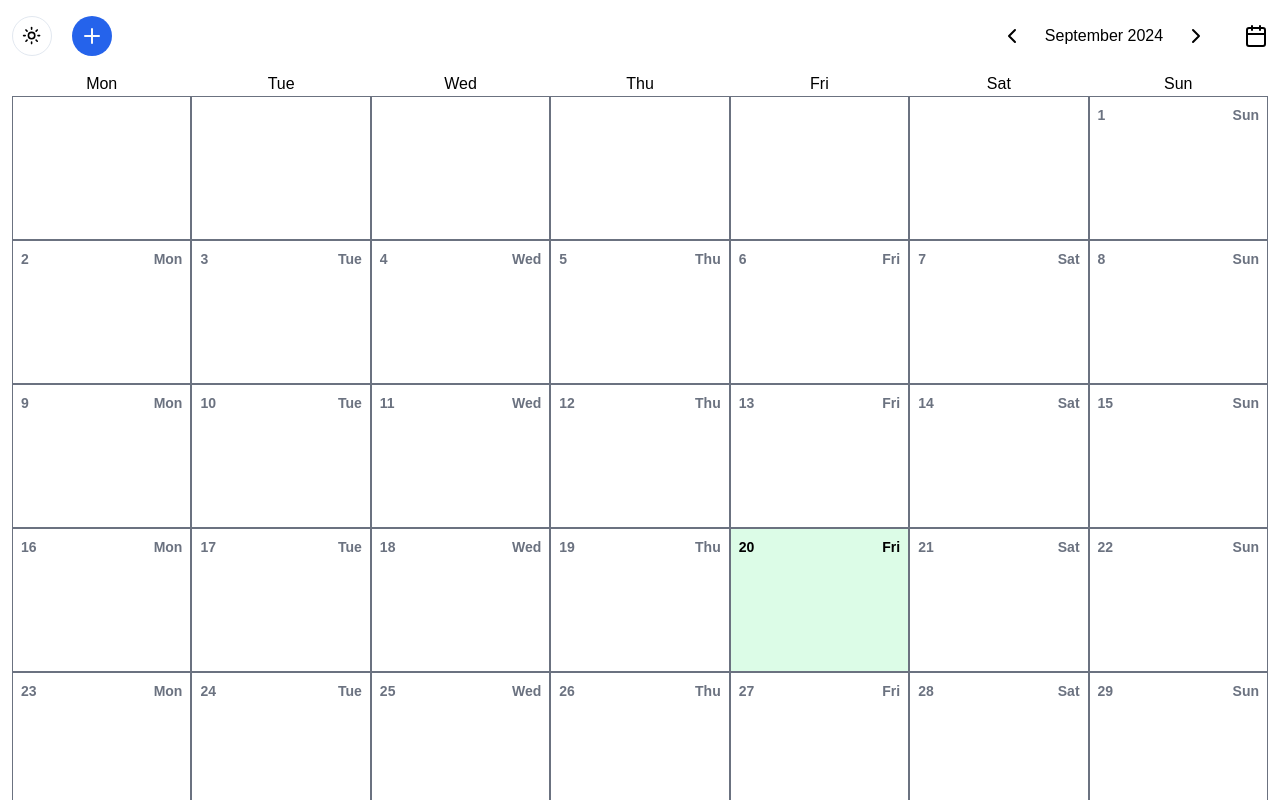
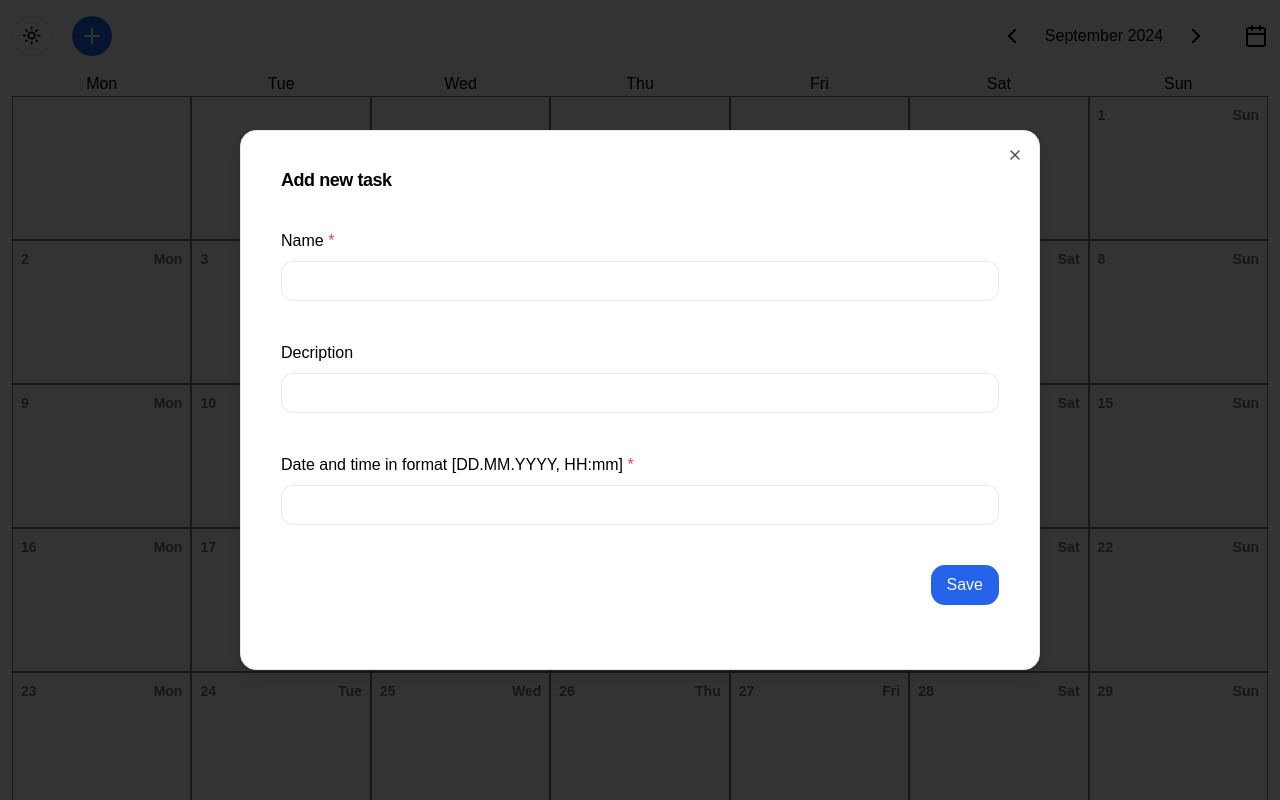
Before and after one commit to zachary-o/next-calendar, a Next.js app: page / in a window 1280 px wide. Both pictures are taken after a click on the button 92 px from the left and 36 px from the top of the page. Shown: the top 800 px of the page. Built offline with nearby package versions, Linux system fonts and the light colour scheme.

Commit message:
modal ui + logic

```diff
--- a/components/shared/calendar-container.tsx
+++ b/components/shared/calendar-container.tsx
@@ -1,41 +1,68 @@
-"use client";
+"use client"
 
-import { monthNames } from "@/constants/monthsNames";
-import { daysOfWeek } from "@/constants/weekdaysNames";
-import { Plus } from "lucide-react";
-import React, { useState } from "react";
-import { Button } from "../ui/button";
-import { ModeToggle } from "../ui/mode-toggle";
-import { Arrow } from "./arrow";
-import { CalendarPopover } from "./calendar-popover";
-import { DayCell } from "./day-cell";
+import { monthNames } from "@/constants/monthsNames"
+import { daysOfWeek } from "@/constants/weekdaysNames"
+import { Plus } from "lucide-react"
+import React, { useEffect, useState } from "react"
+import { Button } from "../ui/button"
+import { ModeToggle } from "../ui/mode-toggle"
+import { Arrow } from "./arrow"
+import { CalendarPopover } from "./calendar-popover"
+import { DayCell } from "./day-cell"
+import { TaskModal } from "./task-modal"
+import { useRouter, useSearchParams } from "next/navigation"
 
 interface Props {
-  className?: string;
+  className?: string
 }
 
 export const CalendarContainer: React.FC<Props> = () => {
-  const currentDate = new Date();
+  const router = useRouter()
+  const searchParams = useSearchParams()
+  const currentDate = new Date()
+  const [showModal, setShowModal] = useState(false)
   const [currentMonth, setCurrentMonth] = useState<number>(
     currentDate.getMonth()
-  );
+  )
   const [currentYear, setCurrentYear] = useState<number>(
     currentDate.getFullYear()
-  );
+  )
 
-  const daysInMonth = new Date(currentYear, currentMonth + 1, 0).getDate();
-  const firstDayOfMonth = (new Date(currentYear, currentMonth, 1).getDay() + 6) % 7;
+  // console.log(currentMonth, currentYear, new Date().getDay, new Date().getDate())
+
+  const daysInMonth = new Date(currentYear, currentMonth + 1, 0).getDate()
+  const firstDayOfMonth =
+    (new Date(currentYear, currentMonth, 1).getDay() + 6) % 7
 
   const prevMonth = () => {
-    setCurrentMonth((prevMonth) => (prevMonth === 0 ? 11 : prevMonth - 1));
-    setCurrentYear((prevYear) =>
-      currentMonth === 0 ? prevYear - 1 : prevYear
-    );
-  };
+    setCurrentMonth((prevMonth) => (prevMonth === 0 ? 11 : prevMonth - 1))
+    setCurrentYear((prevYear) => (currentMonth === 0 ? prevYear - 1 : prevYear))
+  }
   const nextMonth = () => {
-    setCurrentMonth((prevMonth) => (prevMonth === 11 ? 0 : prevMonth + 1));
-    setCurrentYear((prevYear) => (prevYear === 11 ? prevYear + 1 : prevYear));
-  };
+    setCurrentMonth((prevMonth) => (prevMonth === 11 ? 0 : prevMonth + 1))
+    setCurrentYear((prevYear) => (currentMonth === 11 ? prevYear + 1 : prevYear))
+  }
+
+  const selectedYear = searchParams.get("year")
+  const selectedMonth = searchParams.get("month")
+  const selectedDay = searchParams.get("day")
+
+  useEffect(() => {
+    if (selectedYear && selectedMonth && selectedDay) {
+      setShowModal(true)
+    } else {
+      setShowModal(false)
+    }
+  }, [selectedYear, selectedMonth, selectedDay])
+
+  const handleOpenModal = () => {
+    setShowModal(true)
+  }
+
+  const handleCloseModal = () => {
+    setShowModal(false)
+    router.push("/")
+  }
 
   return (
     <>
@@ -43,7 +70,7 @@ export const CalendarContainer: React.FC<Props> = () => {
         {/* LEFT SIDE */}
         <div className="flex items-center gap-5">
           <ModeToggle />
-          <Button size="icon">
+          <Button size="icon" onClick={handleOpenModal}>
             <Plus />
           </Button>
         </div>
@@ -74,12 +101,17 @@ export const CalendarContainer: React.FC<Props> = () => {
       </div>
       <div className="grid grid-cols-7">
         {[...Array(firstDayOfMonth).keys()].map((_, index) => (
-          <DayCell key={index} />
+          <DayCell
+            className="pointer-events-none"
+            key={index}
+            currentMonth={currentMonth}
+          />
         ))}
         {[...Array(daysInMonth).keys()].map((day) => {
-          const dayOfWeek = daysOfWeek[(day + firstDayOfMonth) % 7];
+          const dayOfWeek = daysOfWeek[(day + firstDayOfMonth) % 7]
           return (
             <DayCell
+              className="cursor-pointer"
               key={day + 1}
               day={day + 1}
               dayOfWeek={dayOfWeek}
@@ -87,9 +119,12 @@ export const CalendarContainer: React.FC<Props> = () => {
               currentMonth={currentMonth}
               currentYear={currentYear}
             />
-          );
+          )
         })}
       </div>
+      {showModal && (
+        <TaskModal id={`${selectedYear}-${selectedMonth}-${selectedDay}`} onClose={handleCloseModal}/>
+      )}
     </>
-  );
-};
+  )
+}
--- /dev/null
+++ b/components/shared/clear-button.tsx
@@ -0,0 +1,22 @@
+import { cn } from "@/lib/utils"
+import { X } from "lucide-react"
+import React from "react"
+
+interface Props {
+  onClick?: VoidFunction
+  className?: string
+}
+
+export const ClearButton: React.FC<Props> = ({ onClick, className }) => {
+  return (
+    <button
+      className={cn(
+        "absolute right-4 top-1/2 -translate-y-1/2 opacity-30 hover:opacity-100 cursor-pointer",
+        className
+      )}
+      onClick={onClick}
+    >
+      <X className="w-5 h-5" />
+    </button>
+  )
+}
--- a/components/shared/day-cell.tsx
+++ b/components/shared/day-cell.tsx
@@ -1,15 +1,16 @@
-"use client";
+"use client"
 
-import { cn } from "@/lib/utils";
-import React from "react";
+import { cn } from "@/lib/utils"
+import { useRouter } from "next/navigation"
+import React from "react"
 
 interface Props {
-  day?: number;
-  currentDate?: Date;
-  currentMonth?: number;
-  currentYear?: number;
-  dayOfWeek?: string;
-  className?: string;
+  day?: number
+  currentDate?: Date
+  currentMonth: number
+  currentYear?: number
+  dayOfWeek?: string
+  className?: string
 }
 
 export const DayCell: React.FC<Props> = ({
@@ -18,24 +19,30 @@ export const DayCell: React.FC<Props> = ({
   currentMonth,
   currentYear,
   dayOfWeek,
+  className,
 }) => {
+  const router = useRouter()
 
   const isToday =
     currentDate &&
     day! === currentDate.getDate() &&
     currentMonth === currentDate.getMonth() &&
-    currentYear === currentDate.getFullYear();
+    currentYear === currentDate.getFullYear()
 
-
+  const handleDayCellClick = () => {
+    router.push(`?year=${currentYear}&month=${currentMonth + 1}&day=${day}`)
+  }
 
   return (
     <div
       className={cn(
-        "h-36 flex flex-col border border-gray-500 cursor-pointer hover:bg-blue-50",
+        "h-36 flex flex-col border border-gray-500 hover:bg-blue-50",
         {
           "bg-green-100": isToday,
-        }
+        },
+        className
       )}
+      onClick={handleDayCellClick}
     >
       <div className="w-full p-2 flex flex-row items-center justify-between">
         <span
@@ -56,5 +63,5 @@ export const DayCell: React.FC<Props> = ({
         </span>
       </div>
     </div>
-  );
-};
+  )
+}
--- /dev/null
+++ b/components/shared/error-text.tsx
@@ -0,0 +1,11 @@
+import { cn } from "@/lib/utils"
+import React from "react"
+
+interface Props {
+  text: string
+  className?: string
+}
+
+export const ErrorText: React.FC<Props> = ({ text, className }) => {
+  return <p className={cn("text-red-500 text-sm", className)}>{text}</p>
+}
--- /dev/null
+++ b/components/shared/form-input.tsx
@@ -0,0 +1,50 @@
+import React from "react"
+import { useFormContext } from "react-hook-form"
+import { RequiredSymbol } from "./required-symbol"
+import { Input } from "../ui/input"
+import { ClearButton } from "./clear-button"
+import { ErrorText } from "./error-text"
+
+interface Props {
+  name: string
+  label: string
+  required?: boolean
+  className?: string
+}
+
+export const FormInput: React.FC<Props> = ({
+  name,
+  label,
+  required,
+  className,
+  ...props
+}) => {
+  const {
+    register,
+    formState: { errors },
+    watch,
+    setValue,
+  } = useFormContext()
+
+  const value = watch(name)
+  const errorText = errors?.[name]?.message as string
+
+  const onClickClearInput = () => {
+    setValue(name, "", { shouldValidate: true })
+  }
+
+  return (
+    <div className={className}>
+      {label && (
+        <p className="font-medium mb-2">
+          {label} {required && <RequiredSymbol />}
+        </p>
+      )}
+      <div className="relative">
+        <Input className="h-10 text-md rounded-sm" {...props} {...register(name)} />
+        {value && <ClearButton onClick={onClickClearInput} />}
+      </div>
+      {errorText && <ErrorText className="mt-2" text={errorText} />}
+    </div>
+  )
+}
--- a/components/shared/month-cell.tsx
+++ b/components/shared/month-cell.tsx
@@ -1,12 +1,12 @@
-import { cn } from "@/lib/utils";
-import React from "react";
+import { cn } from "@/lib/utils"
+import React from "react"
 
 interface Props {
-  month: string;
-  selectedMonth: number;
-  index: number;
-  onClick: () => void;
-  className?: string;
+  month: string
+  selectedMonth: number
+  index: number
+  onClick: () => void
+  className?: string
 }
 
 export const MonthCell: React.FC<Props> = ({
@@ -18,12 +18,12 @@ export const MonthCell: React.FC<Props> = ({
   return (
     <div
       className={cn(
-        "w-full px-2 py-1 text-center cursor-pointer text-sm hover:bg-blue-300",
+        "w-full px-2 py-1 text-center cursor-pointer text-sm rounded-sm hover:bg-blue-300",
         { "bg-red-300": selectedMonth === index }
       )}
       onClick={onClick}
     >
       {month}
     </div>
-  );
-};
+  )
+}
--- /dev/null
+++ b/components/shared/required-symbol.tsx
@@ -0,0 +1,5 @@
+import React from "react"
+
+export const RequiredSymbol: React.FC = () => {
+  return <span className="text-red-500">*</span>
+}
--- a/components/shared/task-modal.tsx
+++ b/components/shared/task-modal.tsx
@@ -1,23 +1,69 @@
-"use client";
+"use client"
 
-import { cn } from "@/lib/utils";
-import { Dialog, DialogContent } from "../ui/dialog";
-import { useRouter } from "next/navigation";
+import { cn } from "@/lib/utils"
+import { newTaskSchema } from "@/schemas/new-task-schema"
+import { zodResolver } from "@hookform/resolvers/zod"
+import { FormProvider, useForm } from "react-hook-form"
+import { Button } from "../ui/button"
+import { Dialog, DialogContent, DialogTitle } from "../ui/dialog"
+import { FormInput } from "./form-input"
 
 interface Props {
-  id: string;
+  id: string
+  onClose: () => void
 }
 
-export const TaskModal: React.FC<Props> = ({ id }) => {
-  const router = useRouter();
+export const TaskModal: React.FC<Props> = ({ id, onClose }) => {
+  const chosenDate = id
+    .split("-")
+    .reverse()
+    .map((part, index) => {
+      if (index === 0 && Number(part) < 10) {
+        return `0${part}`;
+      } else if (index === 1 && part.length < 2) {
+        return `0${part}`;
+      }
+      return part
+    })
+    .join(".");
+
+  const form = useForm({
+    resolver: zodResolver(newTaskSchema),
+    defaultValues: {
+      name: "",
+      description: "",
+      taskDate: id && id !== "null-null-null" ? chosenDate : ""
+    },
+  })
+
+  const onSubmit = () => {}
 
   return (
-    <Dialog open={Boolean(id)} onOpenChange={() => router.back()}>
+    <Dialog open={Boolean(id)} onOpenChange={onClose}>
       <DialogContent
         className={cn(
-          "p-0 w-[1060px] max-w-[1060px] min-h-[540px] bg-white overflow-hidden"
+          "p-10 w-[800px] max-w-[800px] min-h-[540px] overflow-hidden",
+          "bg-white dark:bg-gray-600"
         )}
-      ></DialogContent>
+      >
+        <DialogTitle className="text-black">Add new task</DialogTitle>
+        <FormProvider {...form}>
+          <form onSubmit={form.handleSubmit(onSubmit)}>
+            <FormInput className="mb-10" name="name" label="Name" required />
+            <FormInput className="mb-10" name="description" label="Decription" />
+            <FormInput name="taskDate" label="Date and time in format [DD.MM.YYYY, HH:mm]" required/>
+            <div className="flex flex-col">
+              <Button
+                className="text-base mt-10 self-end"
+                type="submit"
+                disabled={form.formState.isSubmitting}
+              >
+                Save
+              </Button>
+            </div>
+          </form>
+        </FormProvider>
+      </DialogContent>
     </Dialog>
-  );
-};
+  )
+}
--- /dev/null
+++ b/schemas/new-task-schema.ts
@@ -0,0 +1,33 @@
+import {z } from "zod"
+
+export const newTaskSchema = z.object({
+    name: z.string().min(4, {message: "Enter task name"}),
+    description: z.string().min(4, {message: "Description must be at least 10 characters"}),
+    taskDate: z
+    .string()
+    .regex(
+      /^\d{2}\.\d{2}\.\d{4}, \d{2}:\d{2}$/,
+      { message: "Invalid date format. Use DD.MM.YYYY, HH:mm" }
+    )
+    .refine((val) => {
+      const [datePart, timePart] = val.split(', ');
+
+      // Validate the date part
+      const [day, month, year] = datePart.split('.').map(Number);
+      const date = new Date(year, month - 1, day);
+      const isValidDate =
+        date.getFullYear() === year &&
+        date.getMonth() === month - 1 &&
+        date.getDate() === day;
+
+      // Validate the time part
+      const [hours, minutes] = timePart.split(':').map(Number);
+      const isValidTime =
+        hours >= 0 && hours <= 23 &&
+        minutes >= 0 && minutes <= 59;
+
+      return isValidDate && isValidTime;
+    }, { message: "Invalid date or time" })
+});
+
+export type TFormNewTaskValues = z.infer<typeof newTaskSchema>
```
Also changed, not shown: components/shared/index.ts (+10 -7 lines), store/days.ts (deleted, +0 -85 lines).
